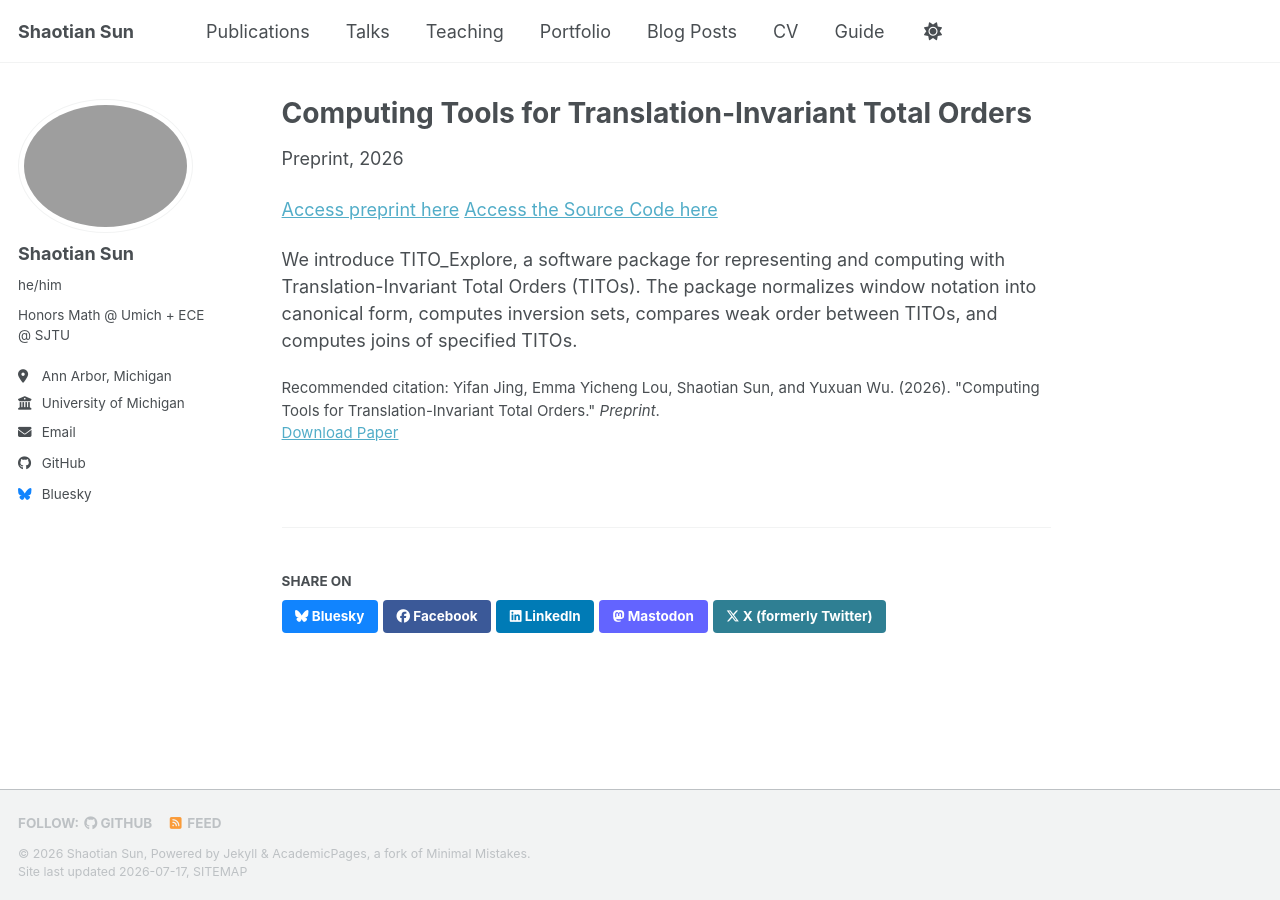
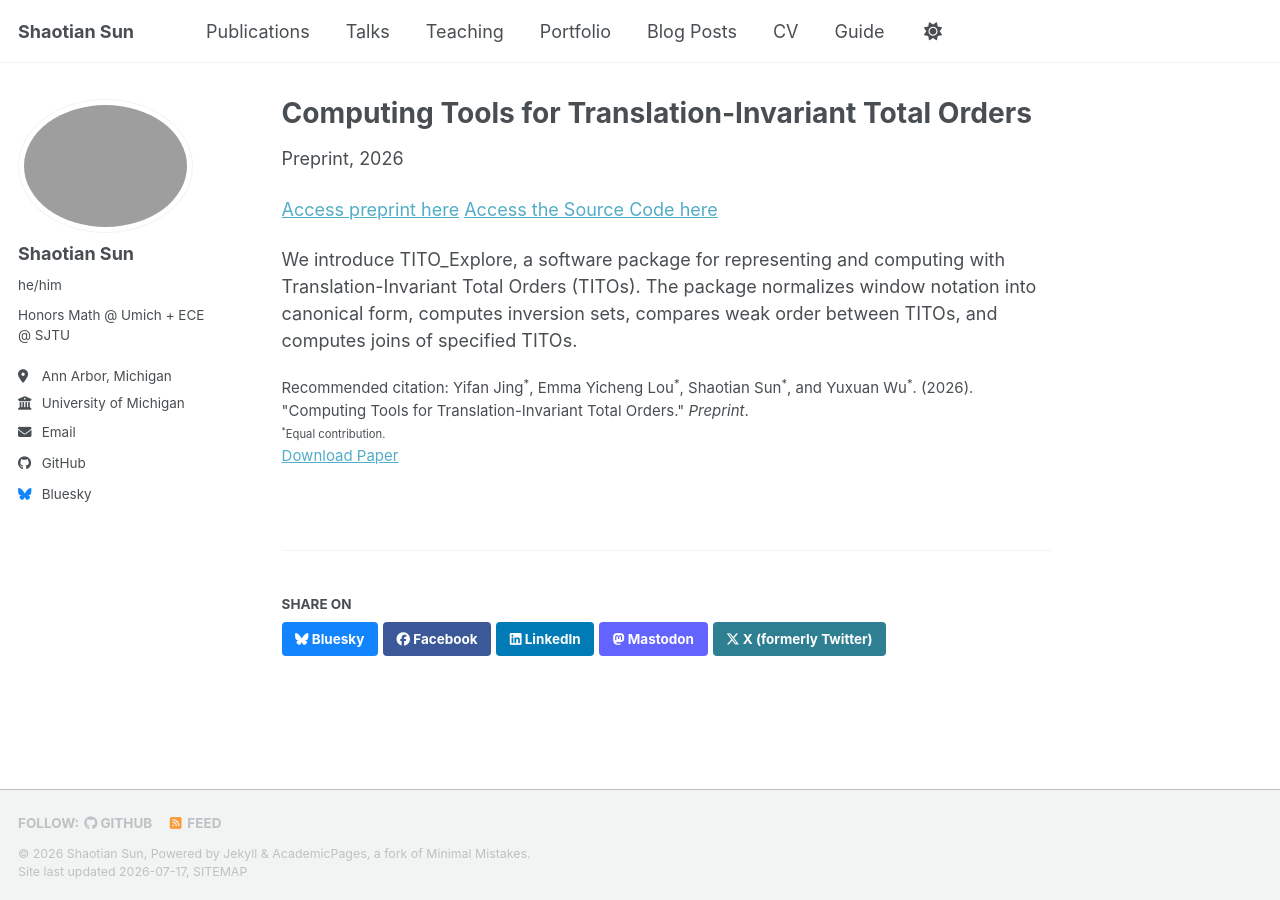
Before and after one commit to Shaotian-Sun/shaotian-sun.github.io, a Jekyll site: the page built from _publications/2026-07-13-computing-tools-for-translation-invariant-total-orders.md, in a window 1280 px wide. Built offline with Jekyll 4.4.1, drawn with Linux system fonts in a browser that asks for light colours; a style sheet for code colours, icons or effects is not loaded.

Commit message:
preprint: indicate equal contribution

```diff
--- a/_publications/2026-07-13-computing-tools-for-translation-invariant-total-orders.md
+++ b/_publications/2026-07-13-computing-tools-for-translation-invariant-total-orders.md
@@ -7,7 +7,7 @@ excerpt: "We introduce TITO_Explore, a software package for representing and com
 date: 2026-07-13
 venue: "Preprint"
 paperurl: "https://arxiv.org/abs/2607.11709"
-citation: "Yifan Jing, Emma Yicheng Lou, Shaotian Sun, and Yuxuan Wu. (2026). &quot;Computing Tools for Translation-Invariant Total Orders.&quot; <i>Preprint</i>."
+citation: "Yifan Jing<sup>*</sup>, Emma Yicheng Lou<sup>*</sup>, Shaotian Sun<sup>*</sup>, and Yuxuan Wu<sup>*</sup>. (2026). &quot;Computing Tools for Translation-Invariant Total Orders.&quot; <i>Preprint</i>. <br /><small><sup>*</sup>Equal contribution.</small>"
 ---
 
 <a href="https://arxiv.org/abs/2607.11709">Access preprint here</a>
```
